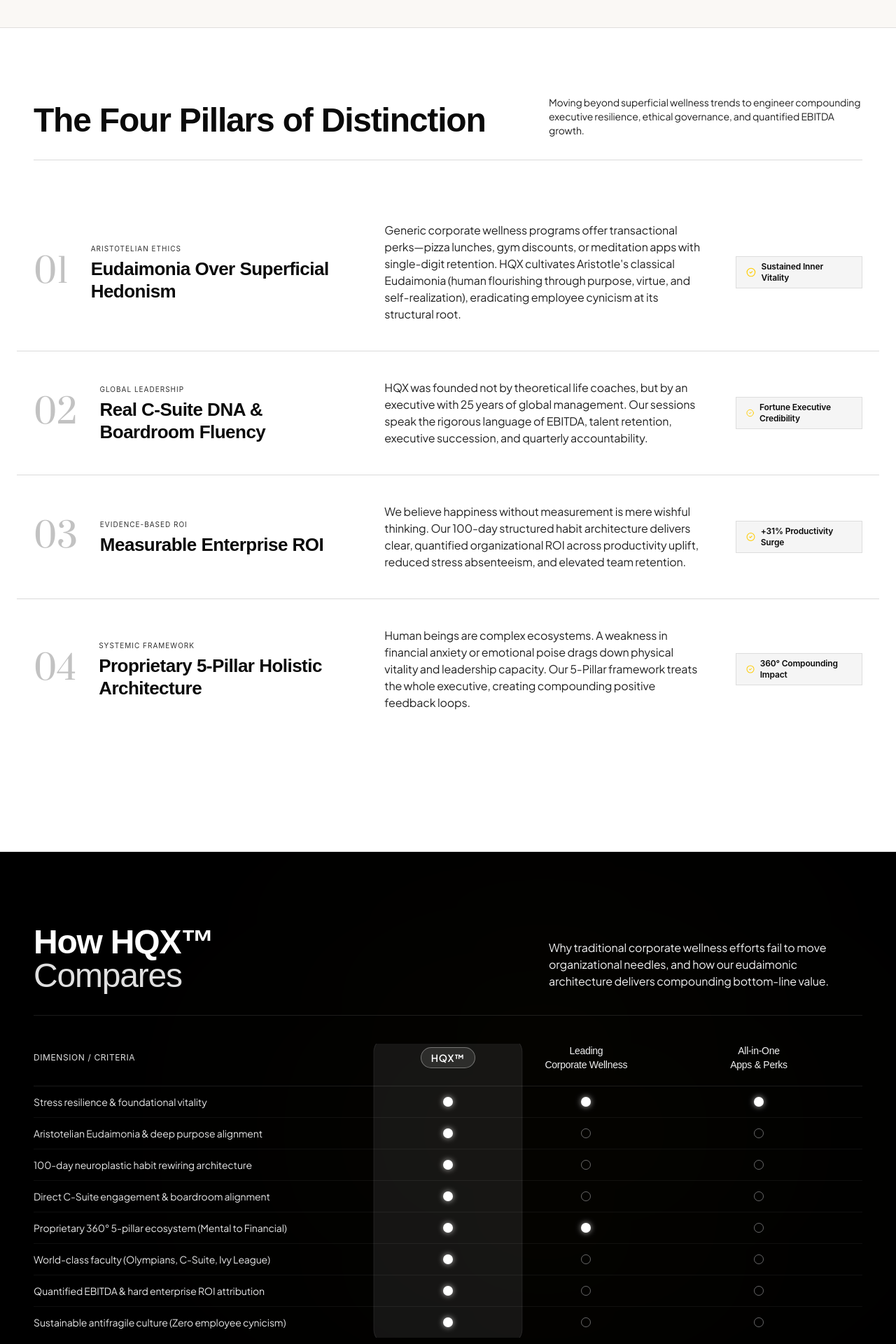
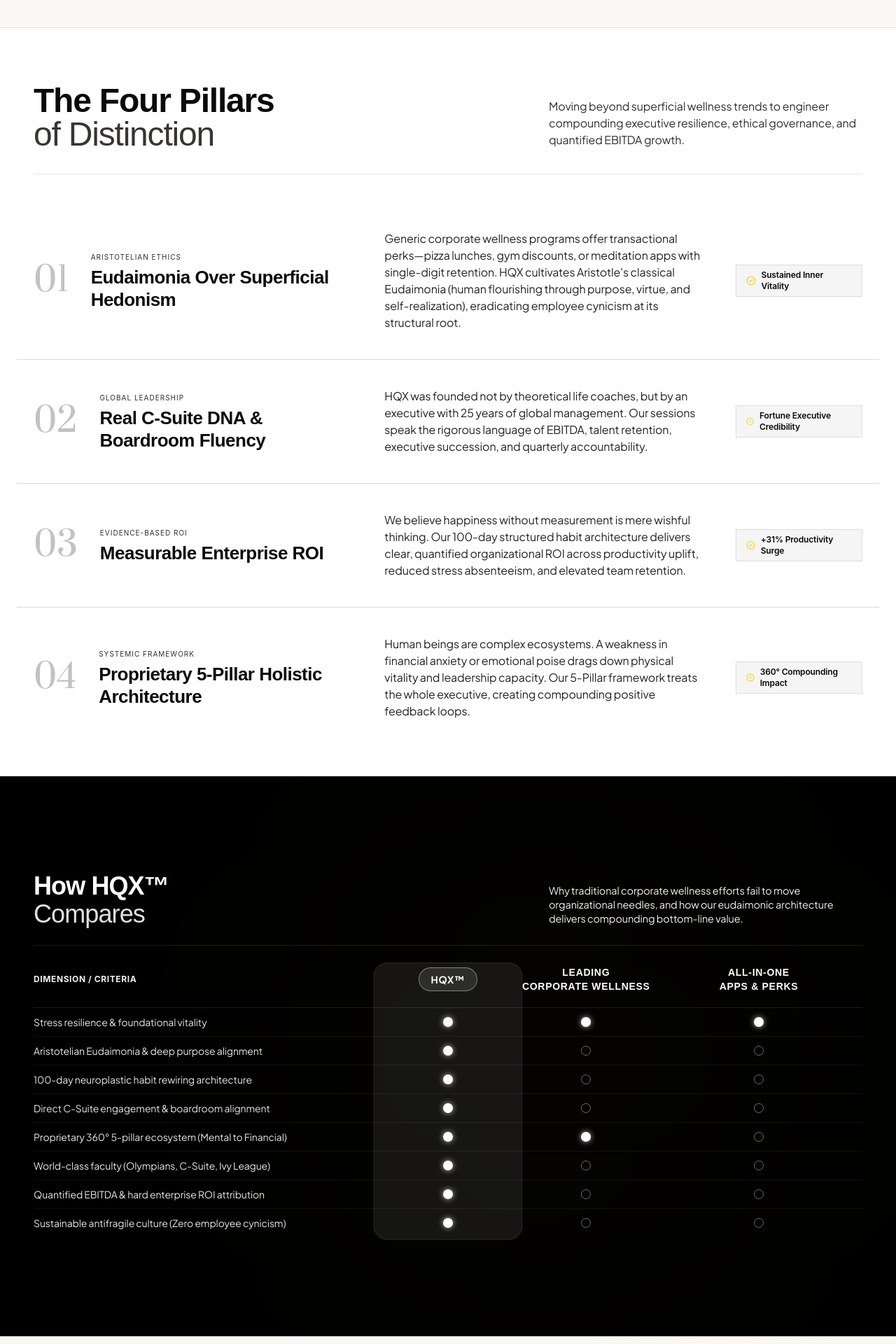
Before and after one commit to excitenext21-bit/HQX, a React (Vite) app: page /why-hqx in a window 1280 px wide. Shown: the part 1560-3480 px from the top of the page at 70% size. Built offline with nearby package versions, Linux system fonts and the light colour scheme; the HTML template or start-up script is replaced by a standard one; a web font is replaced by a local one.

Commit message:
feat: align The Four Pillars heading style with Supportive Guidance, make comparison table headers bold uppercase, eliminate vertical scroll and excess whitespace

```diff
--- a/src/pages/WhyHQX.jsx
+++ b/src/pages/WhyHQX.jsx
@@ -394,23 +394,24 @@ export default function WhyHQX() {
       </section>
 
 
-            {/* 4 PILLARS OF DISTINCTION - ULTRA-MODERN UNBOXED EDITORIAL ARCHITECTURE */}
-      <section className="py-24 px-6 md:px-12 bg-white border-b border-hq-black/10">
+            {/* 4 PILLARS OF DISTINCTION - ULTRA-MODERN UNBOXED EDITORIAL ARCHITECTURE (MINIMIZED BOTTOM WHITE SPACE) */}
+      <section className="pt-16 sm:pt-20 pb-8 sm:pb-10 px-6 md:px-12 bg-white border-b border-hq-black/10">
         <div className="max-w-7xl mx-auto">
-          {/* Section Header */}
-          <div className="flex flex-col lg:flex-row justify-between items-start lg:items-end gap-6 mb-12 pb-8 border-b border-hq-black/15">
+          {/* Section Header: Dual-Tone Title & Top Narrative (Matches Supportive Guidance style) */}
+          <div className="flex flex-col lg:flex-row justify-between items-start lg:items-end gap-6 mb-8 sm:mb-10 pb-6 sm:pb-8 border-b border-black/10">
             <div>
-              <h2 className="font-display text-3xl sm:text-4xl lg:text-5xl font-semibold tracking-tight text-hq-black">
-                The Four Pillars of Distinction
+              <h2 className="font-display text-3xl sm:text-4xl lg:text-5xl font-semibold tracking-tight text-[#0A0A0A] leading-[1.08]">
+                The Four Pillars <br />
+                <span className="text-[#666666] font-light">of Distinction</span>
               </h2>
             </div>
-            <p className="font-body text-xs sm:text-sm text-hq-black/70 max-w-md font-light leading-relaxed">
+            <p className="font-body text-sm sm:text-base text-hq-black/65 max-w-md font-normal leading-relaxed lg:pb-1">
               Moving beyond superficial wellness trends to engineer compounding executive resilience, ethical governance, and quantified EBITDA growth.
             </p>
           </div>
 
-          {/* Open Architectural Horizontal Rows (No Box Style) */}
-          <div className="divide-y divide-hq-black/15 mb-16">
+          {/* Open Architectural Horizontal Rows (No Box Style - Clean Zero Margin Below Pillar 4) */}
+          <div className="divide-y divide-hq-black/15 mb-0">
             {[
               {
                 num: '01',
@@ -483,48 +484,48 @@ export default function WhyHQX() {
         </div>
       </section>
 
-      {/* HOW HQX COMPARES (FULL BG BLACK - FIT TO SCREEN) */}
-      <section className="min-h-[100svh] lg:h-screen lg:min-h-[640px] lg:max-h-[1080px] px-6 md:px-12 bg-black text-white border-b border-white/10 relative overflow-hidden flex flex-col justify-center py-8 lg:py-12">
+      {/* HOW HQX COMPARES (FULL BG BLACK - FIT TO SCREEN WITHOUT VERTICAL SCROLL) */}
+      <section className="min-h-[100svh] lg:h-screen lg:min-h-[600px] lg:max-h-[1080px] px-6 md:px-12 bg-black text-white border-b border-white/10 relative overflow-hidden flex flex-col justify-center py-6 sm:py-8 lg:py-8">
         {/* Subtle Ambient Radial Highlight */}
         <div className="absolute top-1/2 left-1/3 -translate-y-1/2 w-[700px] h-[700px] bg-[#FFCE00]/[0.02] rounded-full blur-[160px] pointer-events-none" />
 
-        <div className="max-w-7xl mx-auto w-full flex-1 flex flex-col justify-center space-y-6 sm:space-y-8 lg:space-y-10 relative z-10">
+        <div className="max-w-7xl mx-auto w-full flex-1 flex flex-col justify-center space-y-4 sm:space-y-5 lg:space-y-6 relative z-10">
 
           {/* Section Header: Dual-Tone Title & Top Narrative (Matches Supportive Guidance layout) */}
-          <div className="flex flex-col lg:flex-row justify-between items-start lg:items-end gap-6 pb-6 lg:pb-8 border-b border-white/10">
+          <div className="flex flex-col lg:flex-row justify-between items-start lg:items-end gap-5 pb-4 sm:pb-5 lg:pb-6 border-b border-white/10">
             <div>
-              <h2 className="font-display text-3xl sm:text-4xl lg:text-5xl font-semibold tracking-tight text-white leading-[1.08]">
+              <h2 className="font-display text-2xl sm:text-3xl lg:text-4xl font-semibold tracking-tight text-white leading-[1.08]">
                 How HQX™ <br />
                 <span className="text-white/60 font-light">Compares</span>
               </h2>
             </div>
-            <p className="font-body text-sm sm:text-base text-white/70 max-w-md font-normal leading-relaxed lg:pb-1">
+            <p className="font-body text-xs sm:text-sm lg:text-[14.5px] text-white/70 max-w-md font-normal leading-relaxed lg:pb-1">
               Why traditional corporate wellness efforts fail to move organizational needles, and how our eudaimonic architecture delivers compounding bottom-line value.
             </p>
           </div>
 
-          {/* Full-Width Comparison Table (No outer rounded box, on full black background) */}
-          <div className="overflow-x-auto">
-            <div className="min-w-[640px] relative">
+          {/* Full-Width Comparison Table (No vertical scroll inside section) */}
+          <div className="overflow-x-auto overflow-y-hidden">
+            <div className="min-w-[640px] relative py-1">
 
-              {/* Continuous Highlighted Capsule Track for HQX Column */}
-              <div className="absolute -top-2.5 -bottom-2.5 left-1/2 -translate-x-1/2 w-[18%] bg-white/[0.08] border border-white/[0.08] rounded-[22px] pointer-events-none" />
+              {/* Continuous Highlighted Capsule Track for HQX Column (Contained within bounds) */}
+              <div className="absolute top-0 bottom-0 left-1/2 -translate-x-1/2 w-[18%] bg-white/[0.08] border border-white/[0.08] rounded-[20px] pointer-events-none" />
 
               {/* Table Header */}
               <div className="grid grid-cols-12 items-center pb-4 sm:pb-5 border-b border-white/10 text-white relative z-10">
-                <div className="col-span-5 text-xs font-mono uppercase tracking-wider text-white/40">
-                  Dimension / Criteria
+                <div className="col-span-5 text-xs font-mono uppercase tracking-wider font-bold text-white/70">
+                  DIMENSION / CRITERIA
                 </div>
                 <div className="col-span-2 flex justify-center items-center">
-                  <span className="inline-flex items-center justify-center px-3.5 py-1 rounded-full border border-white/35 bg-white/10 text-xs sm:text-sm font-semibold tracking-wider text-white shadow-xs">
+                  <span className="inline-flex items-center justify-center px-4 py-1.5 rounded-full border border-white/40 bg-white/10 text-xs sm:text-sm font-bold tracking-wider text-white shadow-xs uppercase">
                     HQX™
                   </span>
                 </div>
-                <div className="col-span-2 text-center text-xs sm:text-sm font-display font-medium text-white/80 leading-snug px-1">
-                  Leading<br />Corporate Wellness
+                <div className="col-span-2 text-center text-xs sm:text-sm font-display font-bold uppercase tracking-wider text-white leading-snug px-1">
+                  LEADING<br />CORPORATE WELLNESS
                 </div>
-                <div className="col-span-3 text-center text-xs sm:text-sm font-display font-medium text-white/80 leading-snug px-1">
-                  All-in-One<br />Apps & Perks
+                <div className="col-span-3 text-center text-xs sm:text-sm font-display font-bold uppercase tracking-wider text-white leading-snug px-1">
+                  ALL-IN-ONE<br />APPS & PERKS
                 </div>
               </div>
 
@@ -582,7 +583,7 @@ export default function WhyHQX() {
                 ].map((row, idx) => (
                   <div
                     key={idx}
-                    className="grid grid-cols-12 items-center py-2.5 sm:py-3"
+                    className="grid grid-cols-12 items-center py-2 sm:py-2.5"
                   >
                     {/* Feature Name */}
                     <div className="col-span-5 pr-4 text-xs sm:text-sm font-body text-white/90 font-light leading-snug">
```
Also changed, not shown: 4 other files (tests, documents, lock files or other folders).
